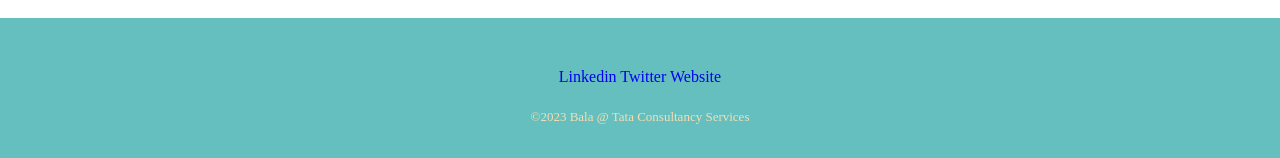
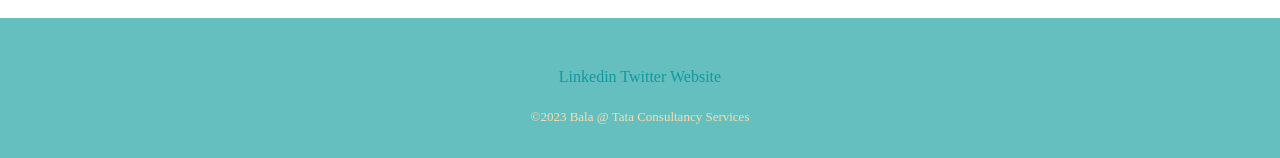
Before and after one commit to balavb31/CV, a plain HTML site: page index.html in a window 1280 px wide. Shown: the part 1800-1958 px from the top of the page. Drawn offline with Linux system fonts and the light colour scheme; a web font is replaced by a local one.

Commit message:
Initial CV

```diff
--- a/style.css
+++ b/style.css
@@ -159,6 +159,7 @@ button{
 a{
     width: 150px;
     text-decoration: none;
+    color: #11999E;
 }
 
 a:visited{
```
